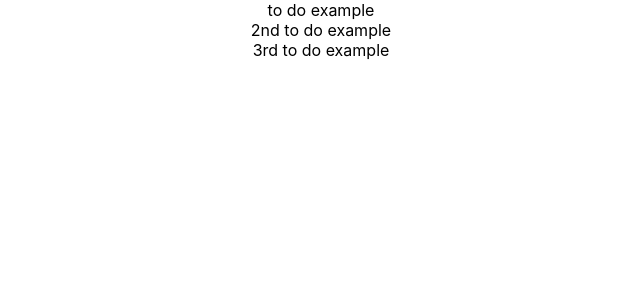
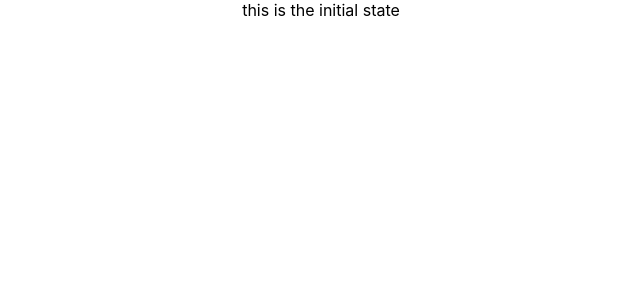
Before and after one commit to TORIBDA/ReactRedux-ToDo, a React (Create React App) app: page / in a window 1280 px wide. Shown: the top 300 px of the page, without its empty margins (319-959 px from the left). Built offline with nearby package versions, Linux system fonts and the light colour scheme.

Commit message:
[React Counter][TORIBDA] refactor: implemented reducer

```diff
--- a/src/features/todos/components/TodoGroup.js
+++ b/src/features/todos/components/TodoGroup.js
@@ -1,12 +1,16 @@
 import TodoItem from "./TodoItem";
-import { initialToDoList } from "../../../common/constants/constants";
-import { getAllTodoIds} from "../../../common/utils/utils";
+// import { initialToDoList } from "../../../common/constants/constants";
+// import { getAllTodoIds} from "../../../common/utils/utils";
+import { selectTodoIds } from "../reducers/todosSlice";
+import { useSelector } from "react-redux";
 
 
 function TodoGroup() {
+    const todoIds = useSelector(selectTodoIds);
+
     return (
         <div>
-            {getAllTodoIds(initialToDoList).map((id) => (
+            {(todoIds).map((id) => (
                 <TodoItem key={id} itemId={id}></TodoItem>
             ))}
         </div>
--- a/src/features/todos/components/TodoItem.js
+++ b/src/features/todos/components/TodoItem.js
@@ -1,12 +1,20 @@
 import React from "react";
-import {initialToDoList} from "../../../common/constants/constants";
-import {getTodoById} from "../../../common/utils/utils";
+// import {initialToDoList} from "../../../common/constants/constants";
+// import {getTodoById} from "../../../common/utils/utils";
+import { selectByTodoId } from "../reducers/todosSlice";
+import { useSelector } from "react-redux";
 
 
 function TodoItem(props) {
-    const todo = getTodoById (initialToDoList, props.itemId);
+    const todo = useSelector(state => selectByTodoId(state, props.itemId))
+    // const todo = getTodoById (initialToDoList, props.itemId);
+
+    function strikeThroughText() {
+        // document.getElementById(todo).style.textDecoration='line-through';
+    }
+
     return (
-        <div>
+        <div onClick={strikeThroughText}>
             {todo.text}
         </div>
     );
--- /dev/null
+++ b/src/features/todos/reducers/todosSlice.js
@@ -0,0 +1,23 @@
+import { createSlice, createEntityAdapter } from "@reduxjs/toolkit";
+
+const todosAdapter = createEntityAdapter();
+const initialState = todosAdapter.getInitialState({
+    ids:["1"],
+    entities: {
+        1: {
+            id:"1",
+            text: "this is the initial state",
+            done: false
+        }
+    }
+});
+
+const todosSlice = createSlice({
+    name: "todos",
+    initialState: initialState,
+    reducers: {}
+});
+
+export default todosSlice.reducer;
+
+export const {selectIds: selectTodoIds, selectById: selectByTodoId} = todosAdapter.getSelectors(state => state.todoList);
--- a/src/store/store.js
+++ b/src/store/store.js
@@ -1,7 +1,10 @@
 import { configureStore } from "@reduxjs/toolkit";
+import todosReducer from "../features/todos/reducers/todosSlice";
 
 const store = configureStore({
-    reducer: {},
+    reducer: {
+        todoList: todosReducer
+    },
 });
 
 export default store;
```
